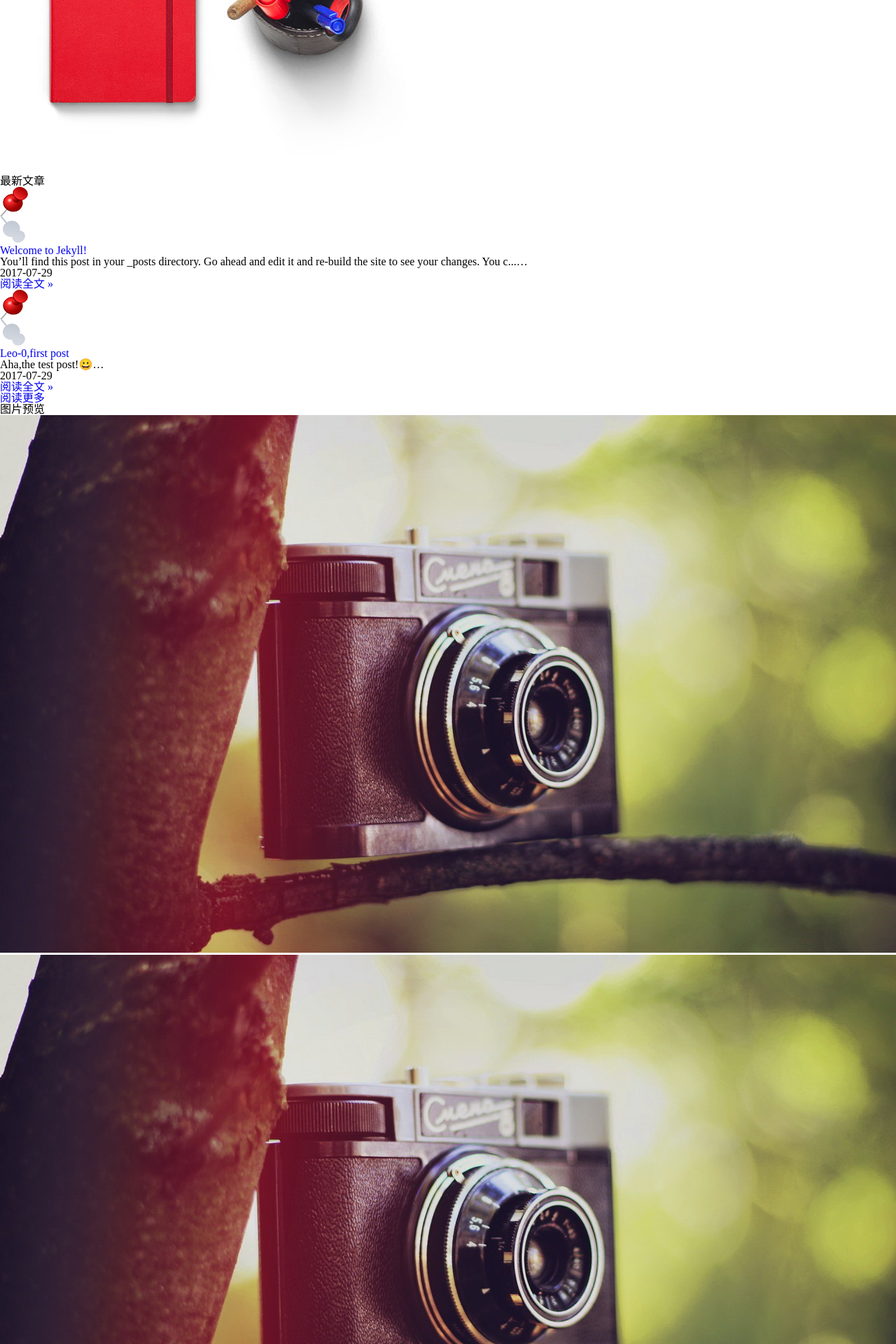
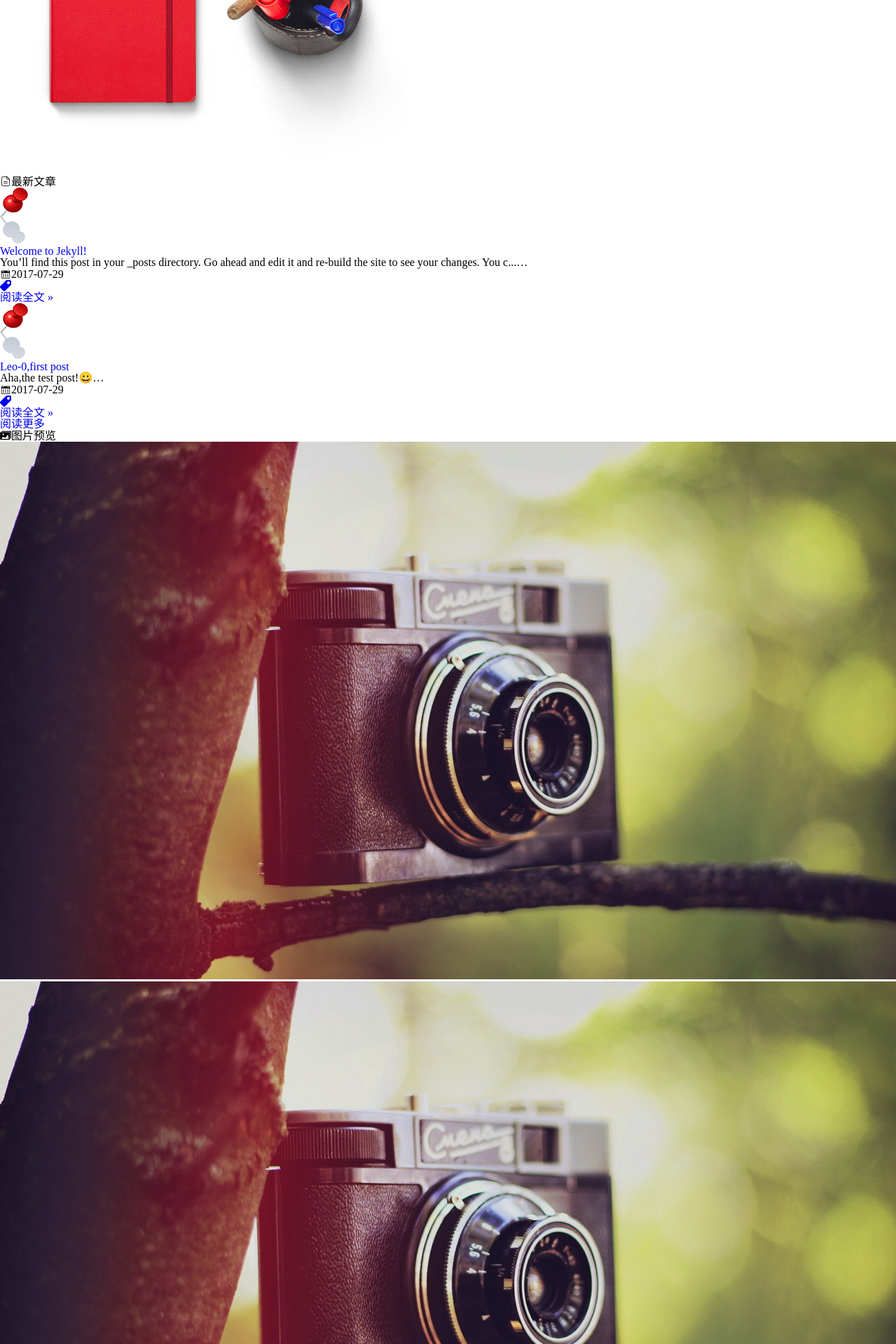
Before and after one commit to Leo-0/Leo-0.github.io, a Jekyll site: the page built from index.html, in a window 1280 px wide. Shown: the part 1654-3574 px from the top of the page at 70% size. Built offline with Jekyll 4.4.1, drawn with Linux system fonts in a browser that asks for light colours; some web fonts are replaced; the list of posts is cut into pages by our own code.

Commit message:
引入iconfont.css

```diff
--- a/_includes/head.html
+++ b/_includes/head.html
@@ -1,11 +1,12 @@
 <head>
 	<meta charset="UTF-8">
 	<meta http-equiv="X-UA-Compatible" content="IE=Edge，chrome=1">
-	<meta name="viewport" content="width=device-width, initial-scale=1.0, maximum-scale=1.0">
+	<meta name="viewport" content="width=device-width, initial-scale=1, maximum-scale=1">
 	<title>{% if page.title %}{{ page.title | escape }}{% else %}{{ site.title | escape }}{% endif %}</title>
 	<meta name="description" content="{% if page.excerpt %}{{ page.excerpt | strip_html | strip_newlines | truncate: 160 }}{% else %}{{ site.description }}{% endif %}">
 	<meta name="author" content="{{ site.author.name }}">
 	<link href="/images/favicon.png" rel="shortcut icon" type="image/png">
+	<link rel="stylesheet" type="text/css" href="/assets/css/iconfont.css">
 	<!--[if lt IE 9]>
 	  <script src="https://cdnjs.cloudflare.com/ajax/libs/html5shiv/3.7.3/html5shiv.min.js"></script>
 	  <script src="https://cdnjs.cloudflare.com/ajax/libs/respond.js/1.4.2/respond.min.js"></script>
--- /dev/null
+++ b/assets/css/iconfont.css
@@ -0,0 +1,42 @@
+
+@font-face {font-family: "iconfont";
+  src: url('/assets/fonts/iconfont.eot?t=1501860605831'); /* IE9*/
+  src: url('/assets/fonts/iconfont.eot?t=1501860605831#iefix') format('embedded-opentype'), /* IE6-IE8 */
+  url('/assets/fonts/iconfont.woff?t=1501860605831') format('woff'), /* chrome, firefox */
+  url('/assets/fonts/iconfont.ttf?t=1501860605831') format('truetype'), /* chrome, firefox, opera, Safari, Android, iOS 4.2+*/
+  url('/assets/fonts/iconfont.svg?t=1501860605831#iconfont') format('svg'); /* iOS 4.1- */
+}
+
+.iconfont {
+  font-family:"iconfont" !important;
+  font-size:16px;
+  font-style:normal;
+  -webkit-font-smoothing: antialiased;
+  -moz-osx-font-smoothing: grayscale;
+}
+
+.icon-calendar:before { content: "\e609"; }
+
+.icon-newlisticon23:before { content: "\e654"; }
+
+.icon-icongithub:before { content: "\e719"; }
+
+.icon-iconfontabout:before { content: "\e62f"; }
+
+.icon-tag:before { content: "\e605"; }
+
+.icon-search:before { content: "\e61d"; }
+
+.icon-homebig:before { content: "\e6c8"; }
+
+.icon-liuyan:before { content: "\e64d"; }
+
+.icon-tags:before { content: "\e66a"; }
+
+.icon-youjian:before { content: "\e603"; }
+
+.icon-xiangce:before { content: "\e687"; }
+
+.icon-rss:before { content: "\e6a0"; }
+
+.icon-iconfont-momarticle:before { content: "\e6b0"; }
```
Also changed, not shown: assets/fonts/iconfont.ttf (added), assets/fonts/iconfont.woff (added), 2 other files.
